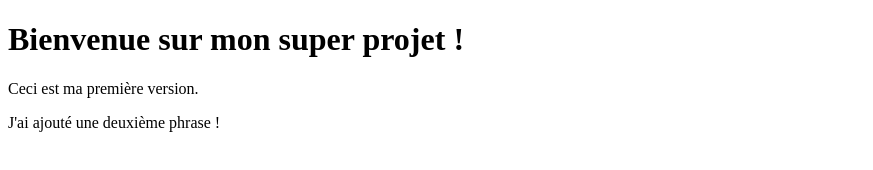
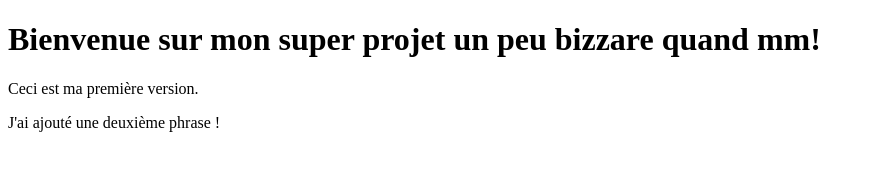
Before and after one commit to AquaEndays/mon_super_projet, a plain HTML site: page index.html in a window 1280 px wide. Shown: the whole page, without its empty margins (0-873 px from the left). Drawn offline with Linux system fonts and the light colour scheme.

Commit message:
deuxieme modification de la page d'acceuil

```diff
--- a/index.html
+++ b/index.html
@@ -6,7 +6,7 @@
     <title>Ma Première Page Git</title>
 </head>
 <body>
-    <h1>Bienvenue sur mon super projet !</h1>
+    <h1>Bienvenue sur mon super projet un peu bizzare quand mm!</h1>
     <p>Ceci est ma première version.</p>
     <p>J'ai ajouté une deuxième phrase !</p> </body>
 </html>
```
